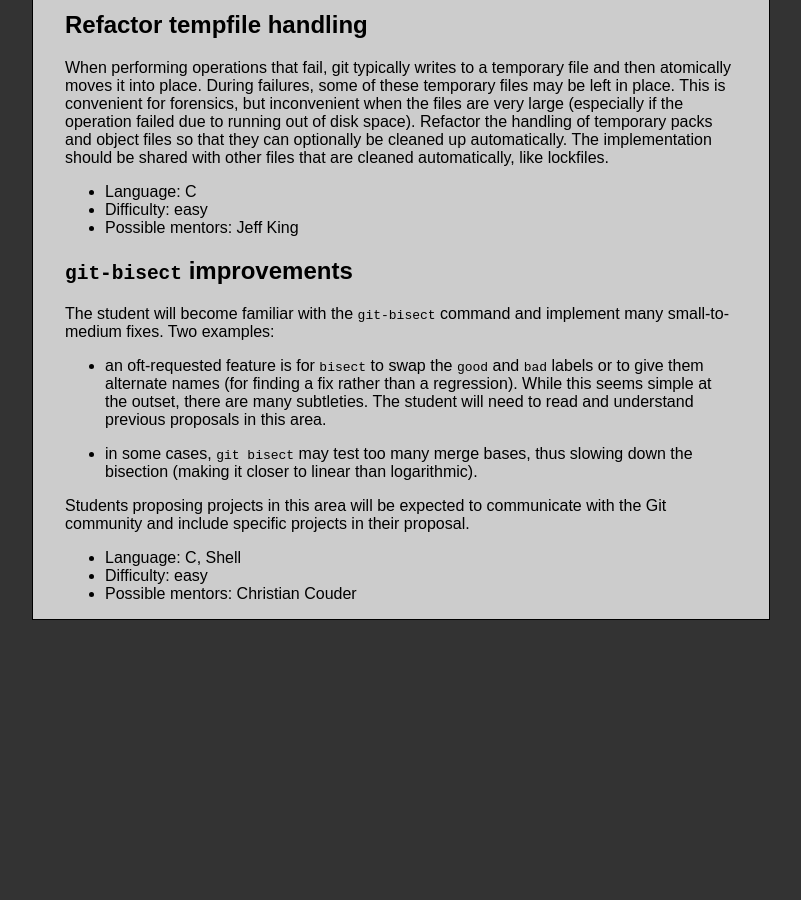
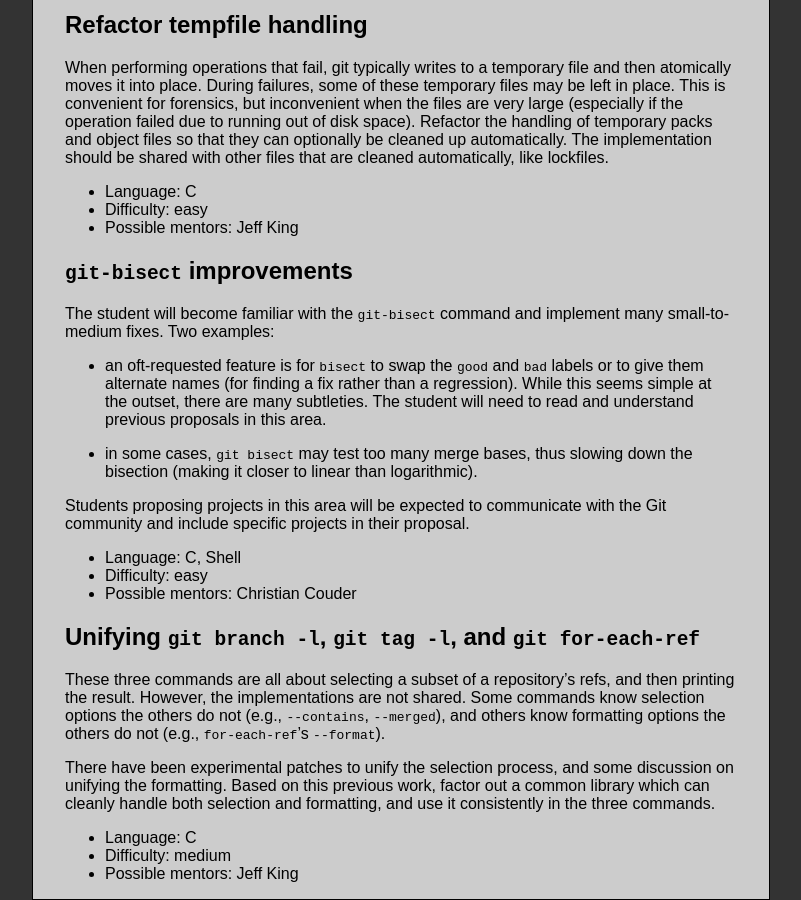
Before and after one commit to git/git.github.io, a Jekyll site: the page built from SoC-2014-Ideas.md, in a window 1280 px wide and 900 px high, scrolled down 1467 px. Shown: the whole window, without its empty margins (308-1109 px from the left). Built offline with Jekyll 4.4.1, drawn with Linux system fonts in a browser that asks for light colours; Markdown is read by kramdown in place of the engine named in the settings; before the commit the page ends 2087 px from its top, so only the background shows below that.

Commit message:
soc-ideas: add for-each-ref/branch/tag unification idea

```diff
--- a/SoC-2014-Ideas.md
+++ b/SoC-2014-Ideas.md
@@ -127,3 +127,20 @@
  - Language: C, Shell
  - Difficulty: easy
  - Possible mentors: Christian Couder
+
+## Unifying `git branch -l`, `git tag -l`, and `git for-each-ref`
+
+These three commands are all about selecting a subset of a repository's
+refs, and then printing the result. However, the implementations are not
+shared. Some commands know selection options the others do not
+(e.g., `--contains`, `--merged`), and others know formatting options the
+others do not (e.g., `for-each-ref`'s `--format`).
+
+There have been experimental patches to unify the selection process, and
+some discussion on unifying the formatting. Based on this previous work,
+factor out a common library which can cleanly handle both selection and
+formatting, and use it consistently in the three commands.
+
+ - Language: C
+ - Difficulty: medium
+ - Possible mentors: Jeff King
```
